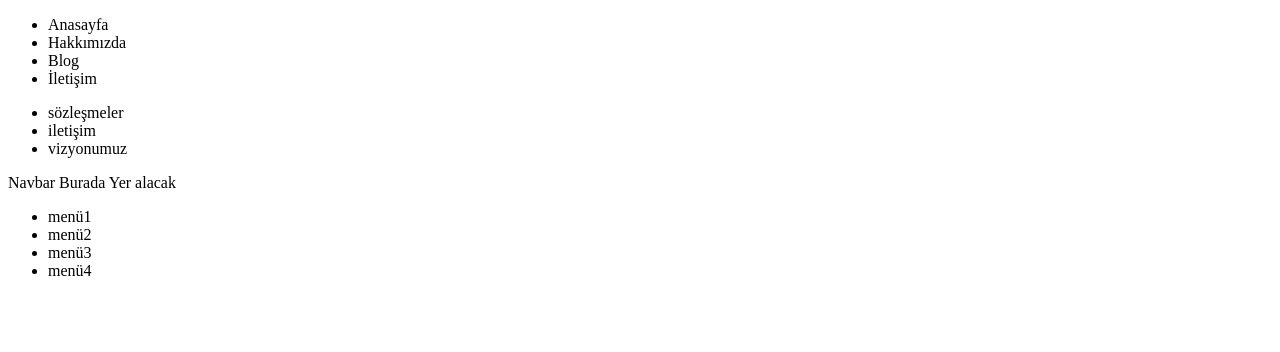
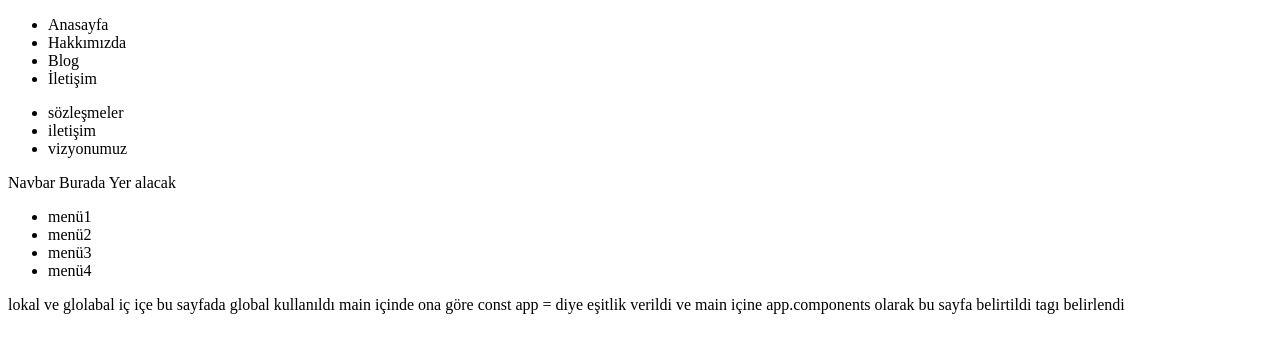
Before and after one commit to EmreYamanYazilim/vue, a Vue app in the folder vue CLI/vue-playlist/: page / in a window 1280 px wide. Shown: the top 352 px of the page. Built offline with nearby package versions, Linux system fonts and the light colour scheme.

Commit message:
Lokal ve Global iç içe

```diff
--- a/vue CLI/vue-playlist/src/App.vue
+++ b/vue CLI/vue-playlist/src/App.vue
@@ -2,6 +2,8 @@
   <app-header></app-header>
   <app-footer></app-footer>
   <app-nav></app-nav>
+  <lokal-global></lokal-global>
+
 </template>
 
 <script>
--- /dev/null
+++ b/vue CLI/vue-playlist/src/lokal-global.vue
@@ -0,0 +1,16 @@
+<template>
+    <div>
+
+        {{ lg }}
+    </div>
+</template>
+
+<script>
+export default{
+    data() {
+        return {
+            lg:"lokal ve glolabal iç içe   bu sayfada global kullanıldı main içinde ona göre const app = diye eşitlik verildi ve main içine app.components olarak bu sayfa belirtildi tagı belirlendi"
+        }
+    },
+}
+</script>
```
Also changed, not shown: vue CLI/vue-playlist/src/main.js (+8 -1 lines).
